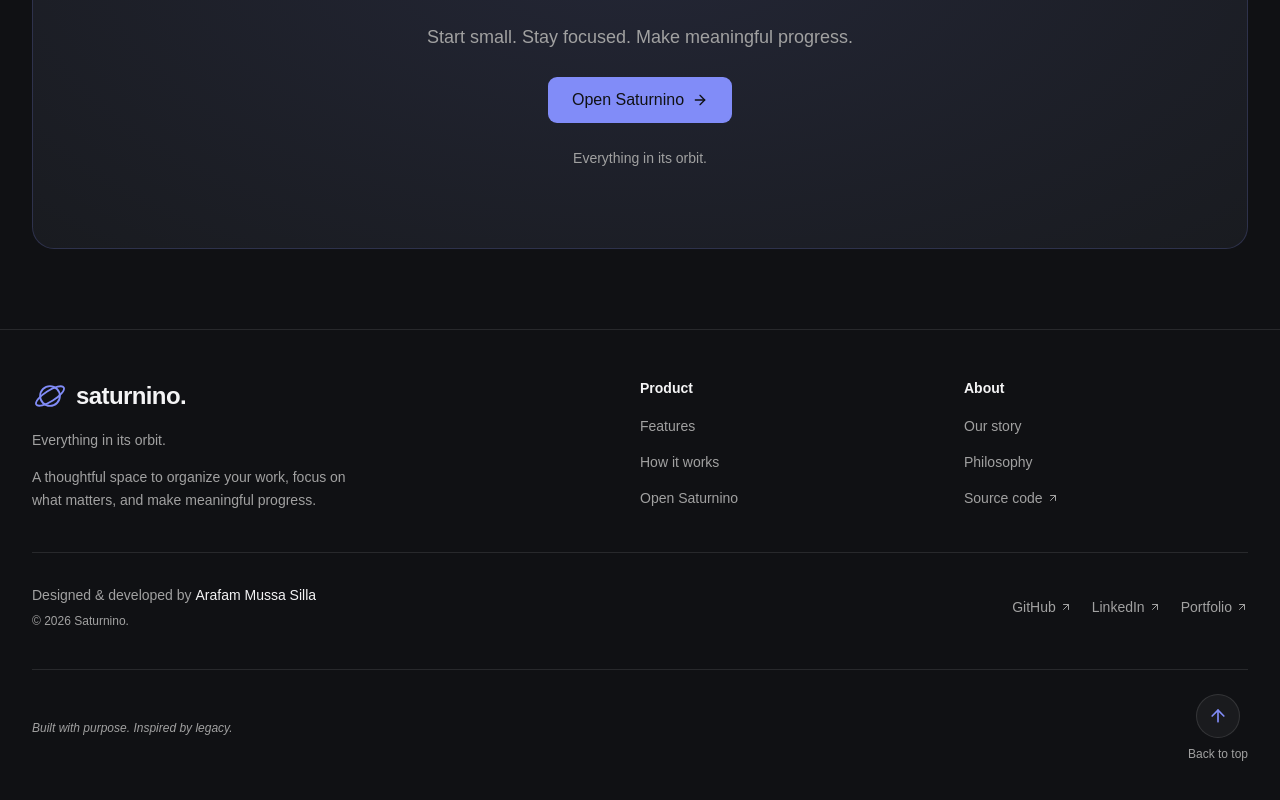
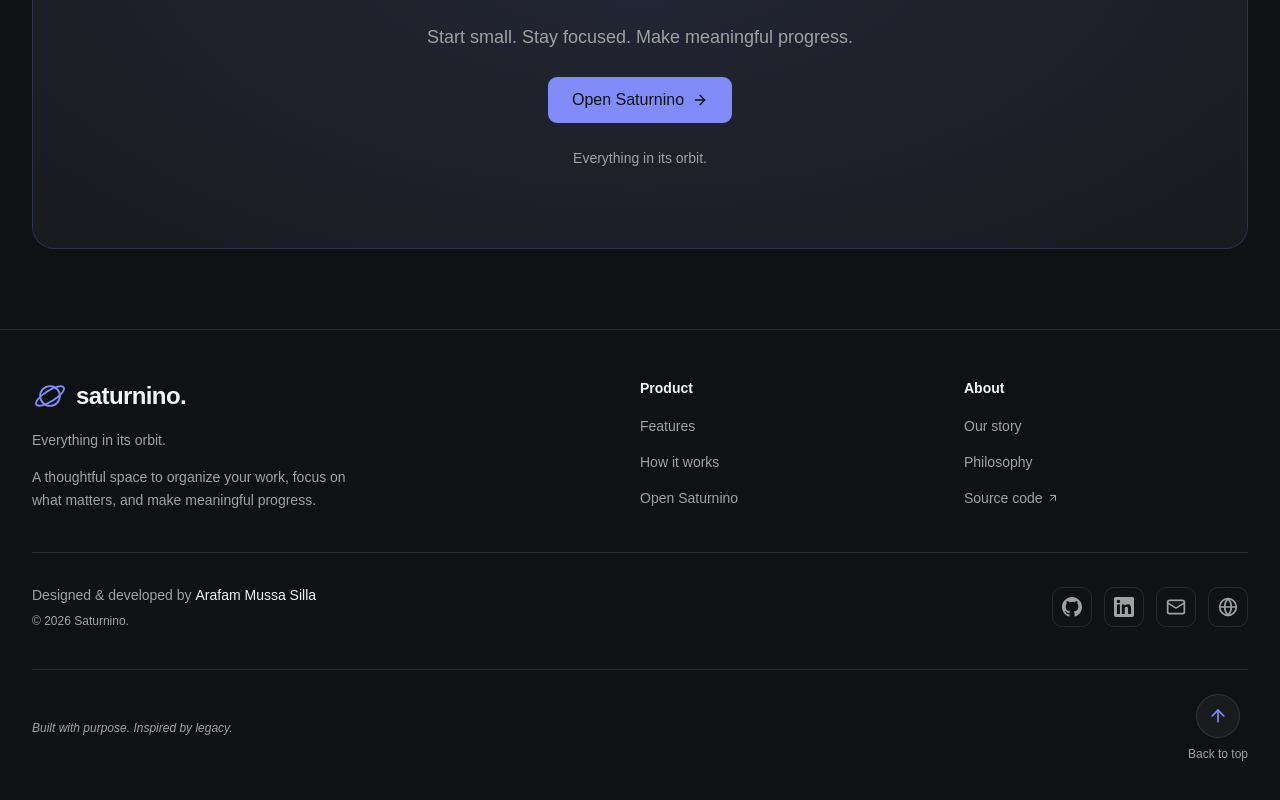
Before and after one commit to arafamdev/saturnino, a React (Vite) app: page / in a window 1280 px wide. Shown: the part 5006-5806 px from the top of the page. Built offline with nearby package versions, Linux system fonts and the light colour scheme.

Commit message:
feat: add accessible social icons to public footer

```diff
--- a/src/components/shared/PublicFooter.jsx
+++ b/src/components/shared/PublicFooter.jsx
@@ -4,11 +4,9 @@ import { useTranslation } from 'react-i18next'
 
 import BackToTopButton from '@/components/shared/BackToTopButton'
 import Logo from '@/components/shared/Logo'
+import SocialLinks from '@/components/shared/SocialLinks'
 
-import {
-  footerNavigation,
-  socialLinks,
-} from '@/features/landing/data/footerNavigation'
+import { footerNavigation } from '@/features/landing/data/footerNavigation'
 
 const footerLinkClassName =
   'inline-flex w-fit items-center gap-1 rounded-sm text-sm text-muted-foreground transition-colors hover:text-foreground'
@@ -96,30 +94,7 @@ function PublicFooter() {
             </p>
           </div>
 
-          <nav aria-label={t('footer.socialLinks')}>
-            <ul className="flex flex-wrap items-center gap-5">
-              {socialLinks.map(({ label, labelKey, href }) => {
-                const linkLabel = labelKey ? t(labelKey) : label
-
-                return (
-                  <li key={href}>
-                    <a
-                      href={href}
-                      target="_blank"
-                      rel="noopener noreferrer"
-                      className={footerLinkClassName}
-                    >
-                      {linkLabel}
-
-                      <ArrowUpRight className="size-3" aria-hidden="true" />
-
-                      <span className="sr-only"> ({newTabLabel})</span>
-                    </a>
-                  </li>
-                )
-              })}
-            </ul>
-          </nav>
+          <SocialLinks />
         </div>
 
         {/* Project signature and back-to-top action */}
--- /dev/null
+++ b/src/components/shared/SocialLinks.jsx
@@ -0,0 +1,77 @@
+import { Globe, Mail } from 'lucide-react'
+import { useTranslation } from 'react-i18next'
+
+import { socialLinks } from '@/features/landing/data/footerNavigation'
+
+function GitHubIcon({ className }) {
+  return (
+    <svg
+      xmlns="http://www.w3.org/2000/svg"
+      viewBox="0 0 24 24"
+      fill="currentColor"
+      className={className}
+      aria-hidden="true"
+    >
+      <path d="M12 0C5.37 0 0 5.37 0 12c0 5.3 3.44 9.8 8.21 11.39.6.11.82-.26.82-.58v-2.23c-3.34.73-4.04-1.42-4.04-1.42-.55-1.39-1.33-1.76-1.33-1.76-1.09-.74.08-.73.08-.73 1.2.08 1.84 1.23 1.84 1.23 1.07 1.83 2.81 1.3 3.49.99.11-.78.42-1.3.76-1.6-2.67-.3-5.47-1.33-5.47-5.93 0-1.31.47-2.38 1.24-3.22-.12-.3-.54-1.52.12-3.17 0 0 1.01-.32 3.3 1.23a11.5 11.5 0 0 1 6 0c2.29-1.55 3.3-1.23 3.3-1.23.66 1.65.24 2.87.12 3.17.77.84 1.24 1.91 1.24 3.22 0 4.61-2.81 5.63-5.49 5.92.43.37.82 1.1.82 2.22v3.31c0 .32.22.7.83.58C20.56 21.8 24 17.3 24 12 24 5.37 18.63 0 12 0Z" />
+    </svg>
+  )
+}
+
+function LinkedInIcon({ className }) {
+  return (
+    <svg
+      xmlns="http://www.w3.org/2000/svg"
+      viewBox="0 0 24 24"
+      fill="currentColor"
+      className={className}
+      aria-hidden="true"
+    >
+      <path d="M20.45 20.45h-3.56v-5.57c0-1.33-.02-3.04-1.85-3.04-1.85 0-2.13 1.45-2.13 2.94v5.67H9.35V9h3.42v1.56h.05c.48-.9 1.64-1.85 3.37-1.85 3.61 0 4.28 2.38 4.28 5.47v6.27ZM5.34 7.43a2.06 2.06 0 1 1 0-4.12 2.06 2.06 0 0 1 0 4.12Zm1.78 13.02H3.56V9h3.56v11.45ZM22.23 0H1.77C.79 0 0 .77 0 1.73v20.54C0 23.23.79 24 1.77 24h20.46c.98 0 1.77-.77 1.77-1.73V1.73C24 .77 23.21 0 22.23 0Z" />
+    </svg>
+  )
+}
+
+const socialIcons = {
+  github: GitHubIcon,
+  linkedin: LinkedInIcon,
+  email: Mail,
+  website: Globe,
+}
+
+function SocialLinks() {
+  const { t } = useTranslation('common')
+
+  const newTabLabel = t('accessibility.opensInNewTab')
+
+  return (
+    <nav aria-label={t('footer.socialLinks')}>
+      <ul className="flex flex-wrap items-center gap-3">
+        {socialLinks.map(({ id, labelKey, href, external }) => {
+          const SocialIcon = socialIcons[id]
+          const linkLabel = t(labelKey)
+
+          const accessibleLabel = external
+            ? `${linkLabel} (${newTabLabel})`
+            : linkLabel
+
+          return (
+            <li key={id}>
+              <a
+                href={href}
+                target={external ? '_blank' : undefined}
+                rel={external ? 'noopener noreferrer' : undefined}
+                aria-label={accessibleLabel}
+                title={linkLabel}
+                className="inline-flex size-10 items-center justify-center rounded-lg border text-muted-foreground transition-colors hover:border-primary/40 hover:bg-primary/10 hover:text-primary focus-visible:ring-2 focus-visible:ring-ring focus-visible:ring-offset-2 focus-visible:ring-offset-background focus-visible:outline-none motion-reduce:transition-none"
+              >
+                <SocialIcon className="size-5" aria-hidden="true" />
+              </a>
+            </li>
+          )
+        })}
+      </ul>
+    </nav>
+  )
+}
+
+export default SocialLinks
--- a/src/features/landing/data/footerNavigation.js
+++ b/src/features/landing/data/footerNavigation.js
@@ -40,15 +40,27 @@ export const footerNavigation = [
 
 export const socialLinks = [
   {
-    label: 'GitHub',
+    id: 'github',
+    labelKey: 'footer.social.github',
     href: 'https://github.com/arafamdev',
+    external: true,
   },
   {
-    label: 'LinkedIn',
+    id: 'linkedin',
+    labelKey: 'footer.social.linkedin',
     href: 'https://www.linkedin.com/in/arafam-mussa-silla-5a7866446/',
+    external: true,
   },
   {
-    labelKey: 'footer.portfolio',
+    id: 'email',
+    labelKey: 'footer.social.email',
+    href: 'mailto:arafam.dev@gmail.com',
+    external: false,
+  },
+  {
+    id: 'website',
+    labelKey: 'footer.social.website',
     href: 'https://arafam.dev',
+    external: true,
   },
 ]
--- a/src/i18n/locales/en/common.json
+++ b/src/i18n/locales/en/common.json
@@ -31,7 +31,12 @@
     "designedBy": "Designed & developed by",
     "copyright": "© {{year}} Saturnino.",
     "socialLinks": "Developer social links",
-    "portfolio": "Portfolio"
+    "social": {
+      "github": "GitHub",
+      "linkedin": "LinkedIn",
+      "email": "Send an email",
+      "website": "Personal website"
+    }
   },
   "accessibility": {
     "opensInNewTab": "Opens in a new tab"
--- a/src/i18n/locales/pt-PT/common.json
+++ b/src/i18n/locales/pt-PT/common.json
@@ -31,7 +31,12 @@
     "designedBy": "Concebido e desenvolvido por",
     "copyright": "© {{year}} Saturnino.",
     "socialLinks": "Redes sociais do programador",
-    "portfolio": "Portefólio"
+    "social": {
+      "github": "GitHub",
+      "linkedin": "LinkedIn",
+      "email": "Enviar um email",
+      "website": "Website pessoal"
+    }
   },
   "accessibility": {
     "opensInNewTab": "Abre num novo separador"
```
Also changed, not shown: 1 other file (tests, documents, lock files or other folders).
